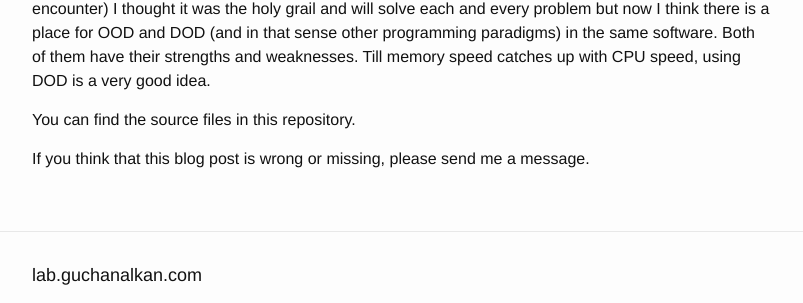
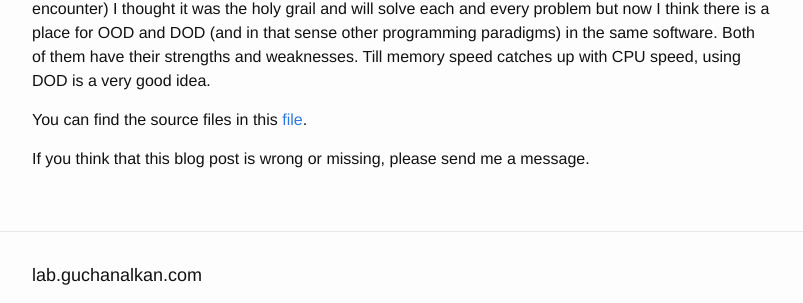
Before and after one commit to zehreken/zehreken.github.io, a Jekyll site: the page built from _posts/2017-06-08-cache-miss-and-data-locality.markdown, in a window 1280 px wide and 900 px high, scrolled down 2598 px. Shown: the part 491-794 px from the top of the window, without its empty margins (238-1041 px from the left). Built offline with Jekyll 4.4.1, drawn with Linux system fonts in a browser that asks for light colours.

Commit message:
Update post and assets

```diff
--- a/_posts/2017-06-08-cache-miss-and-data-locality.markdown
+++ b/_posts/2017-06-08-cache-miss-and-data-locality.markdown
@@ -135,6 +135,6 @@ See, it's full of unnecessary data that causes the CPU to miss the cache.
 
 It has been a very long time since the hype of Data Oriented Programming and I have been programming in a data oriented way for almost a year now. At first (like most of the things I first encounter) I thought it was the holy grail and will solve each and every problem but now I think there is a place for OOD and DOD (and in that sense other programming paradigms) in the same software. Both of them have their strengths and weaknesses. Till memory speed catches up with CPU speed, using DOD is a very good idea.
 
-You can find the source files in this repository.
+You can find the source files in this [file](/assets/2017/dod_tests-master.zip).
 
 If you think that this blog post is wrong or missing, please send me a message.
```
Also changed, not shown: 2 other files.
